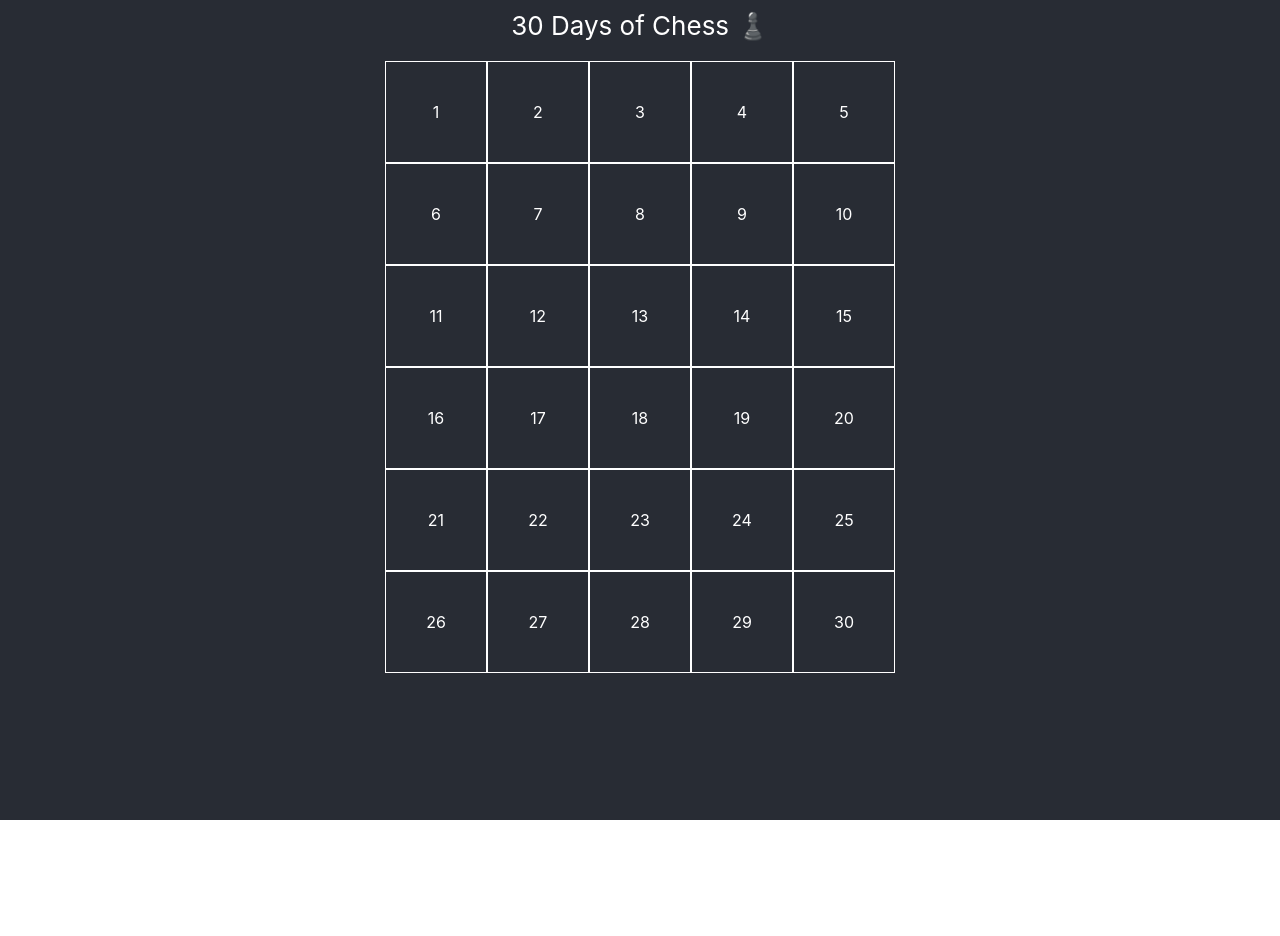
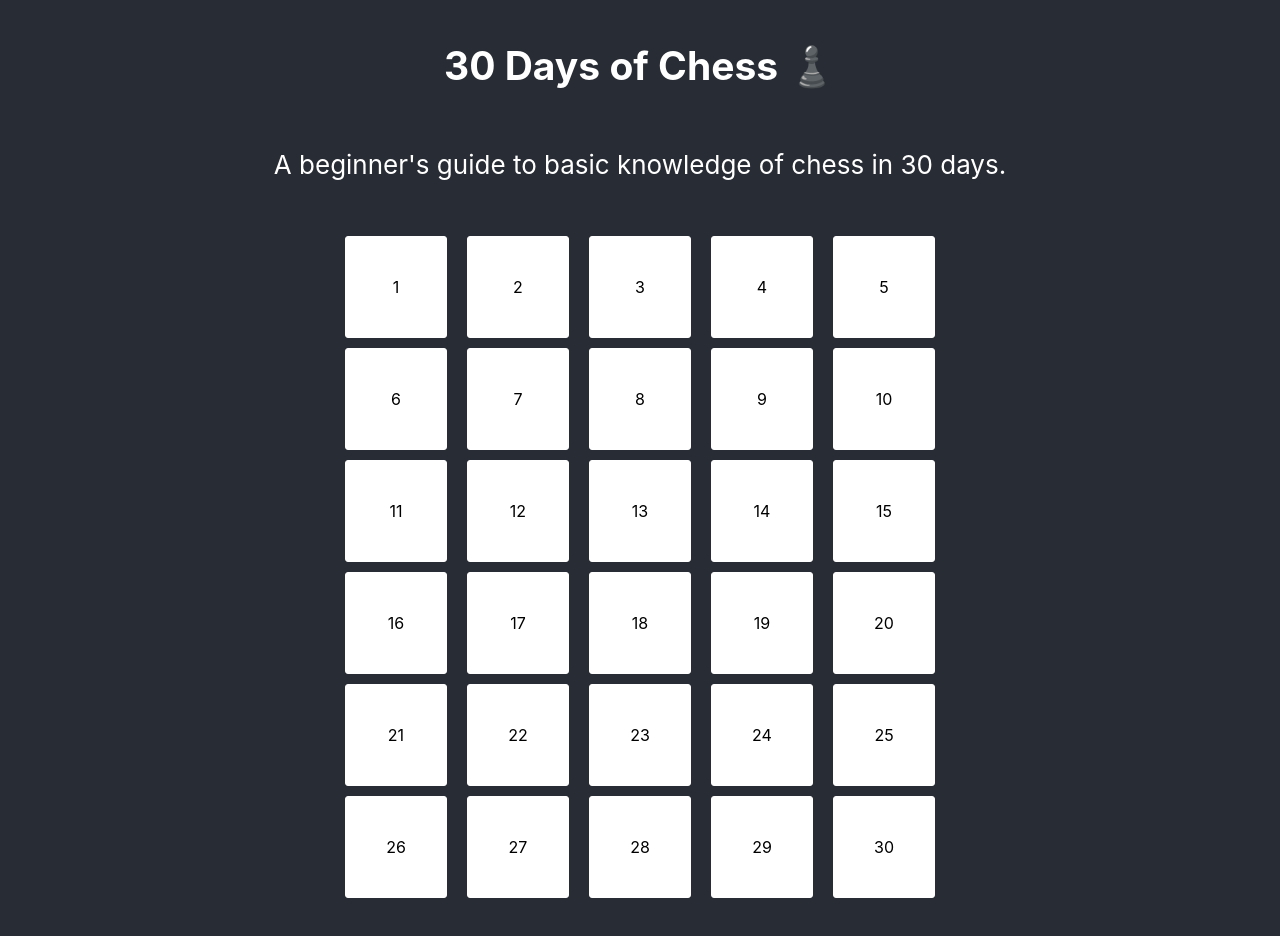
Before and after one commit to riceball1/10-steps-to-better-chess, a React (Create React App) app: page / in a window 1280 px wide. Before the commit the page ends 820 px from the top, so only its background shows below. Built offline with nearby package versions, Linux system fonts and the light colour scheme.

Commit message:
Edited style for boxes

```diff
--- a/src/App.css
+++ b/src/App.css
@@ -18,14 +18,22 @@
   display: flex;
   justify-content: center;
   align-items: center;
-  margin: 20px;
+  margin: 20px auto;
+  width: 50%;
 }
 
 .box {
   border: 1px solid #FFF;
   width: 100px;
   height: 100px;
+  max-width: 100%;
+  max-height: 100%;
   display: flex;
   flex-direction: column;
   justify-content: space-around;
+  margin: 10px;
+  color: #000;
+  font-style: bold;
+  background-color: #FFF;
+  border-radius: 3px;
 }
--- a/src/App.js
+++ b/src/App.js
@@ -22,12 +22,13 @@ function App() {
   return (
     <div className="App">
       <header className="App-header">
-       30 Days of Chess ♟️
+       <h2>30 Days of Chess ♟️</h2>
+       <p>A beginner's guide to basic knowledge of chess in 30 days.</p>
       </header>
       <main className="box-grid">
       {grid.map((row, rowId) => {
           return (
-            <div key={rowId}>
+            <div className="column" key={rowId}>
               {row.map((node, nodeId) => {
                 return node;
               })}
```
